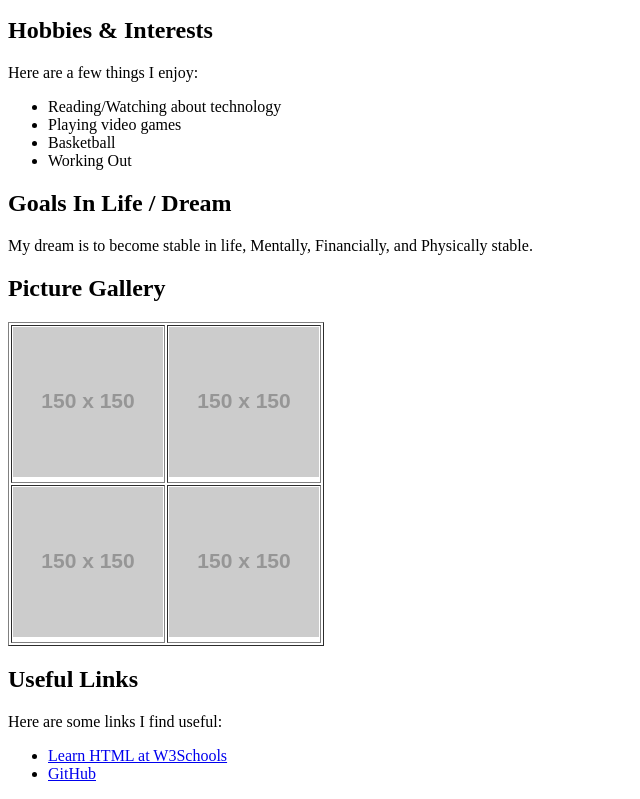
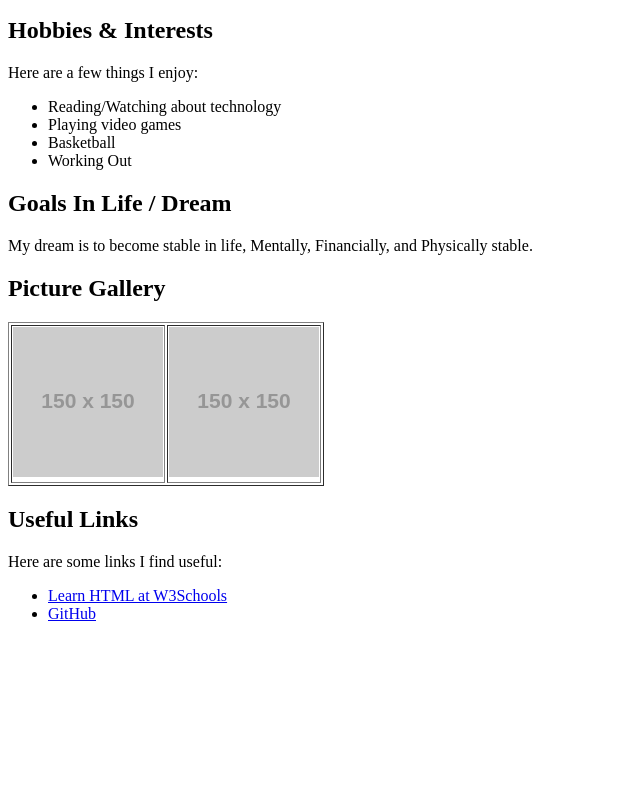
Before and after one commit to Louvaldez/WEBPROG-Personal-Website, a plain HTML site: page home/index.html in a window 1280 px wide. Shown: the part 425-1224 px from the top of the page, without its empty margins (0-640 px from the left). After the commit the page ends 1064 px from the top, so only its background shows below. Drawn offline with Linux system fonts and the light colour scheme; placeholder pictures from the web are drawn by us.

Commit message:
Update index.html

```diff
--- a/home/index.html
+++ b/home/index.html
@@ -44,10 +44,6 @@
             <td><img src="https://via.placeholder.com/150" alt="Placeholder Image 1"></td>
             <td><img src="https://via.placeholder.com/150" alt="Placeholder Image 2"></td>
         </tr>
-        <tr>
-            <td><img src="https://via.placeholder.com/150" alt="Placeholder Image 3"></td>
-            <td><img src="https://via.placeholder.com/150" alt="Placeholder Image 4"></td>
-        </tr>
     </table>
 
     <h2>Useful Links</h2>
```
